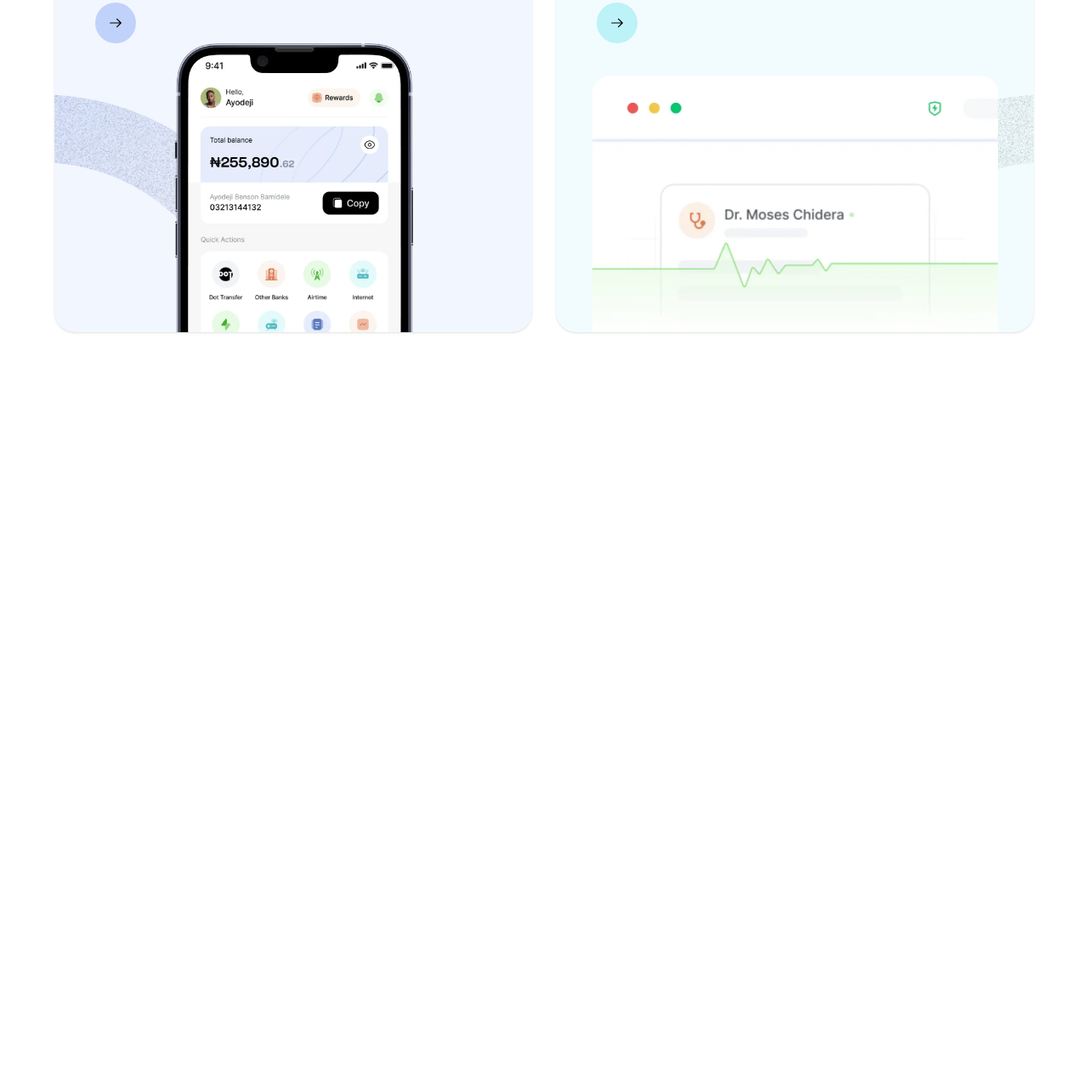
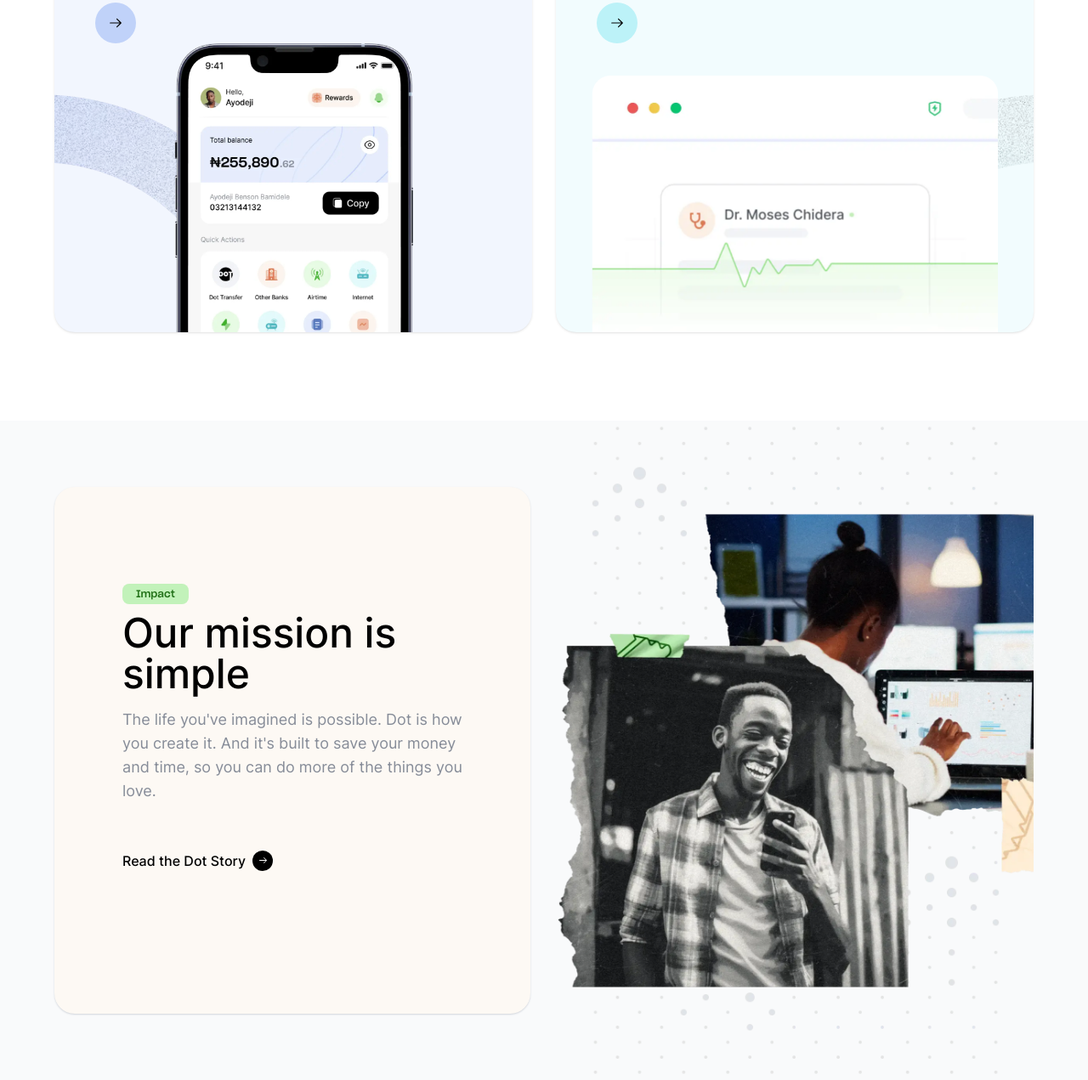
Before and after one commit to professor-12/dot-ai-clone, an Astro site: page / in a window 1280 px wide. Shown: the part 3675-4946 px from the top of the page at 85% size. Before the commit the page ends 4170 px from the top, so only its background shows below. Built offline with nearby package versions, Linux system fonts and the light colour scheme; Astro itself is replaced by a stand-in of ours.

Commit message:
Complete ui-design for Mission component

```diff
--- /dev/null
+++ b/src/components/Mission.astro
@@ -0,0 +1,72 @@
+---
+import { Image } from "astro:assets";
+import InterestingButton from "./UI/InterestingButton.astro";
+---
+
+<section class="bg-[#F9FAFB] text-black">
+    <div class="contain relative">
+        <div class="flex max-md:flex-col gap-8">
+            <div class="flex items-center flex-1">
+                <div
+                    class="flex bg-[#fdf9f4] shadow-sm shadow-gray-300 rounded-3xl h-[390px] flex-1 items-center md:h-[520px] lg:h-[620px]"
+                >
+                    <div class="md:px-[40px] lg:px-[80px] space-y-3 px-6">
+                        <InterestingButton variants="green" text="Impact" />
+                        <div class="space-y-4">
+                            <h1 class="text-5xl font-medium">
+                                Our mission is simple
+                            </h1>
+                            <p class="text-muted text-lg">
+                                The life you've imagined is possible. Dot is how
+                                you create it. And it's built to save your money
+                                and time, so you can do more of the things you
+                                love.
+                            </p>
+                        </div>
+                        <div class="w-full">
+                            <a href="" class="text-black font-medium flex flex-nowrap my-14"
+                                >Read the Dot Story <span
+                                    class="bg-black rounded-full flex h-6 items-center justify-center w-6 ml-2"
+                                    ><svg
+                                        width="16"
+                                        height="17"
+                                        viewBox="0 0 16 17"
+                                        fill="none"
+                                        xmlns="http://www.w3.org/2000/svg"
+                                        class="h-[10px] w-[10px] md:h-[13px] md:w-[13px]"
+                                        color="white"
+                                        ><g id="Outline / Arrows / Arrow Right"
+                                            ><path
+                                                id="Vector (Stroke)"
+                                                fill-rule="evenodd"
+                                                clip-rule="evenodd"
+                                                d="M8.98108 4.14645C9.17634 3.95118 9.49293 3.95118 9.68819 4.14645L13.6882 8.14645C13.8835 8.34171 13.8835 8.65829 13.6882 8.85355L9.68819 12.8536C9.49293 13.0488 9.17634 13.0488 8.98108 12.8536C8.78582 12.6583 8.78582 12.3417 8.98108 12.1464L12.1275 9H2.66797C2.39183 9 2.16797 8.77614 2.16797 8.5C2.16797 8.22386 2.39183 8 2.66797 8H12.1275L8.98108 4.85355C8.78582 4.65829 8.78582 4.34171 8.98108 4.14645Z"
+                                                fill="currentColor"></path></g
+                                        ></svg
+                                    ></span
+                                ></a
+                            >
+                        </div>
+                    </div>
+                </div>
+            </div>
+            <div class="flex-1 h-full">
+                <Image
+                    src="/images/home-collage.webp"
+                    alt=""
+                    class="w-full h-full bg-cover"
+                    width={300}
+                    height={300}
+                />
+            </div>
+        </div>
+    </div>
+</section>
+
+<style>
+    h1,
+    p,
+    a {
+        font-family: var(--font-inter);
+    }
+</style>
--- a/src/pages/index.astro
+++ b/src/pages/index.astro
@@ -5,6 +5,7 @@ import Feature from "../components/Feature.astro";
 import Hero from "../components/Hero.astro";
 import Stats from "../components/Stats.astro";
 import LearnMore from "../components/LearnMore.astro";
+import Mission from "../components/Mission.astro";
 ---
 
 <!-- <script>
@@ -51,5 +52,6 @@ import LearnMore from "../components/LearnMore.astro";
         <Feature />
         <Stats />
         <LearnMore />
+        <Mission />
     </div>
 </Layout>
```
Also changed, not shown: public/images/home-collage.webp (added).
